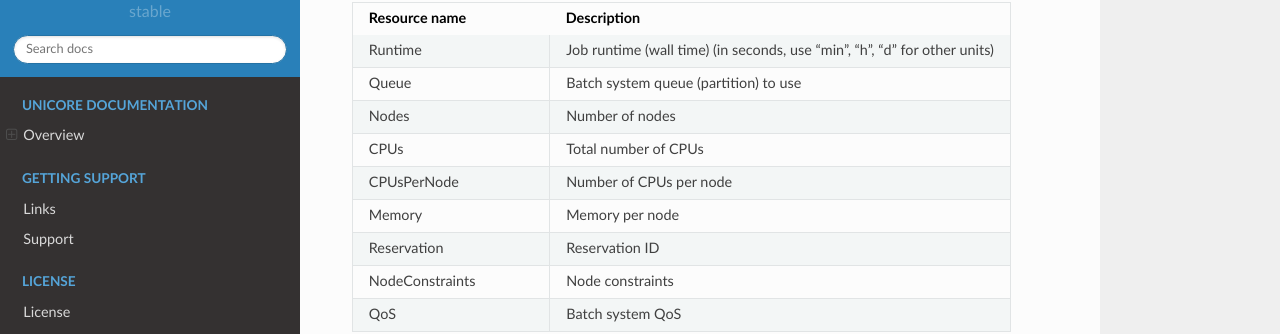
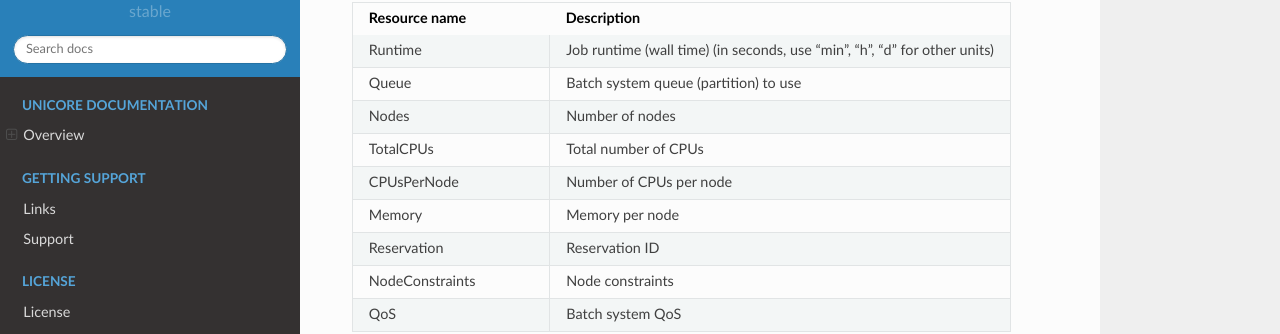
Before and after one commit to UNICORE-EU/unicore-docs, a Sphinx documentation site: the page built from source/user-docs/rest-api/job-description/index.rst, in a window 1280 px wide and 900 px high, scrolled down 7462 px. Shown: the part 118-452 px from the top of the window. Built offline with Sphinx 7.4.7 and the Read the Docs theme 2.0.0, drawn with Linux system fonts in a browser that asks for light colours.

Commit message:
fix: resource name is TotalCPUs

```diff
--- a/source/user-docs/rest-api/job-description/tables/resources.rst
+++ b/source/user-docs/rest-api/job-description/tables/resources.rst
@@ -15,7 +15,7 @@
  +----------------+--------------------------+
  |Nodes           |Number of nodes           |
  +----------------+--------------------------+
- |CPUs            |Total number of CPUs      |
+ |TotalCPUs       |Total number of CPUs      |
  +----------------+--------------------------+
  |CPUsPerNode     |Number of CPUs per node   |
  +----------------+--------------------------+
```
Also changed, not shown: 1 other file.
